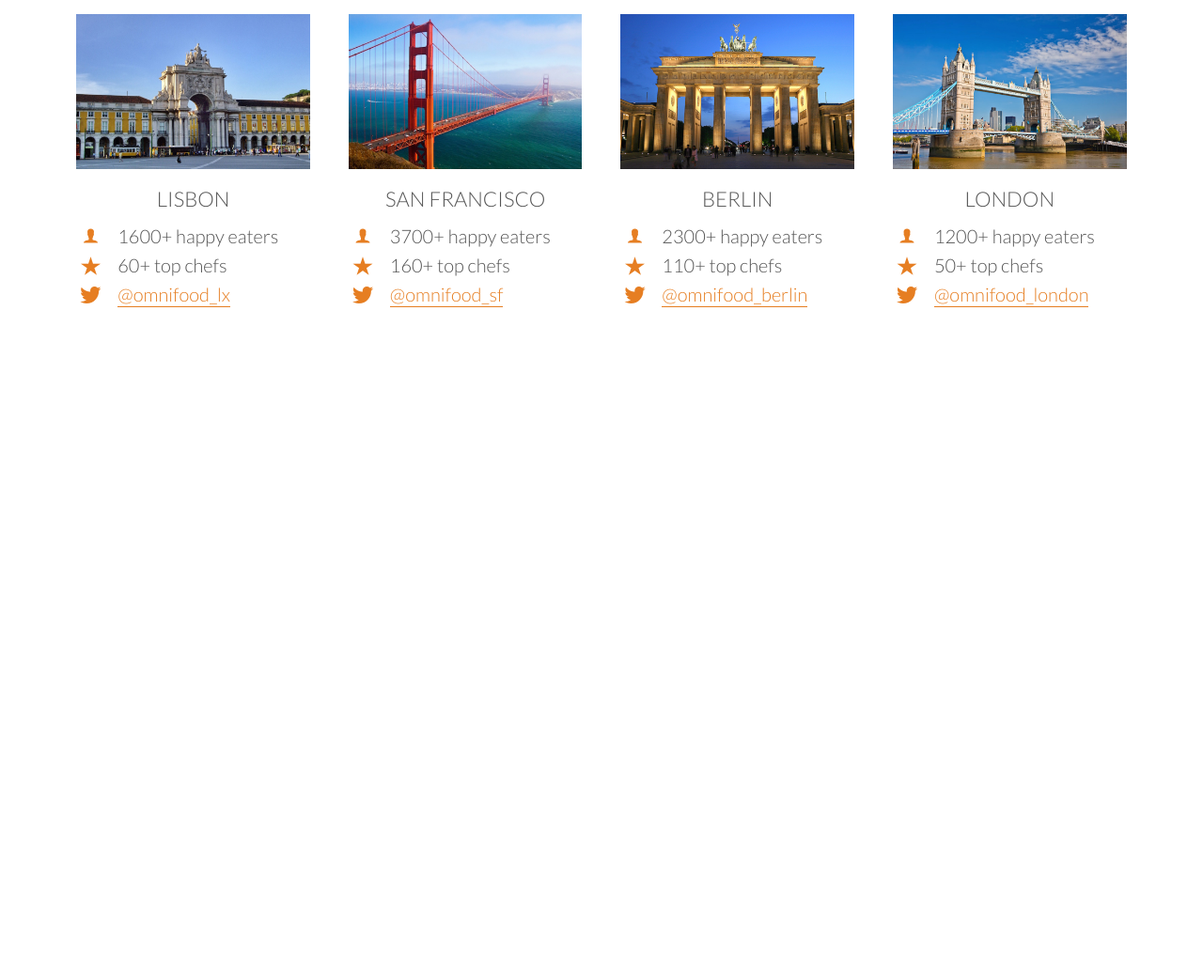
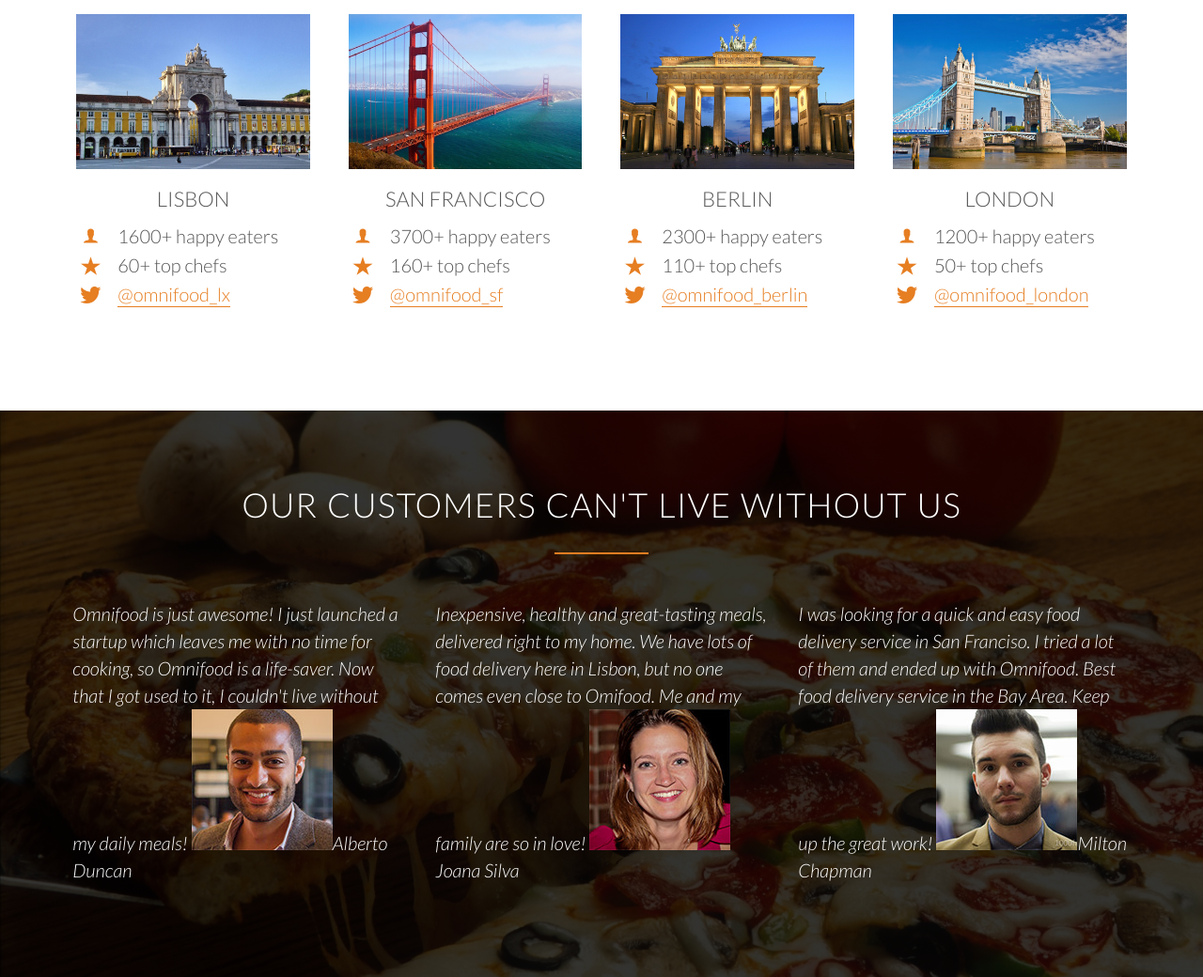
Before and after one commit to thabermeyer/omnifood-project, a website: page app/index.html in a window 1280 px wide. Shown: the part 2930-3970 px from the top of the page at 94% size. Before the commit the page ends 3367 px from the top, so only its background shows below. Drawn offline with Linux system fonts and the light colour scheme.

Commit message:
Working on testimonials section

```diff
--- a/app/assets/styles/base/_global.css
+++ b/app/assets/styles/base/_global.css
@@ -72,3 +72,12 @@ section {
     background-color: $lightGray;
 
 }
+
+#testimonials {
+
+    background-image: linear-gradient(rgba(0, 0, 0, 0.8), rgba(0, 0, 0, 0.8)), url(../../assets/images/back-customers.jpg);
+    background-size: cover;
+    background-attachment: fixed;
+    color: #fff;
+
+}
--- a/app/assets/styles/modules/_large-hero.css
+++ b/app/assets/styles/modules/_large-hero.css
@@ -5,6 +5,7 @@
         background-image: linear-gradient(rgba(0, 0, 0, 0.7), rgba(0, 0, 0, 0.7)), url(../../assets/images/hero.jpg);
         background-size: cover;
         background-position: center;
+        background-attachment: fixed;
         height: 100vh;
 
     }
--- /dev/null
+++ b/app/assets/styles/modules/_testimonials.css
@@ -0,0 +1,11 @@
+.testimonials {
+
+    &__block {
+
+        padding: 2%;
+        font-style: italic;
+        line-height: 145%;
+
+    }
+
+}
--- a/app/assets/styles/styles.css
+++ b/app/assets/styles/styles.css
@@ -7,6 +7,7 @@
 @import "modules/_meals";
 @import "modules/_how-it-works";
 @import "modules/_cities";
+@import "modules/_testimonials";
 @import "modules/_btn";
 @import "modules/_heading";
 @import "modules/_paragraph";
--- a/app/index.html
+++ b/app/index.html
@@ -302,6 +302,45 @@
 
     </section>
 
+    <section id="testimonials">
+
+        <div class="row">
+            <h2 class="heading heading__h2">Our customers can't live without us</h2>
+        </div>
+
+        <div class="row">
+
+            <div class="col span-1-of-3">
+
+                <blockquote class="testimonials__block">
+                    Omnifood is just awesome! I just launched a startup which leaves me with no time for cooking, so Omnifood is a life-saver. Now that I got used to it, I couldn't live without my daily meals!
+                    <cite><img src="/assets/images/customer-1.jpg" alt="Alberto Duncan">Alberto Duncan</cite>
+                </blockquote>
+
+            </div>
+
+            <div class="col span-1-of-3">
+
+                    <blockquote class="testimonials__block">
+                            Inexpensive, healthy and great-tasting meals, delivered right to my home. We have lots of food delivery here in Lisbon, but no one comes even close to Omifood. Me and my family are so in love!
+                        <cite><img src="/assets/images/customer-2.jpg" alt="Joana Silva">Joana Silva</cite>
+                    </blockquote>
+
+            </div>
+
+            <div class="col span-1-of-3">
+
+                    <blockquote class="testimonials__block">
+                            I was looking for a quick and easy food delivery service in San Franciso. I tried a lot of them and ended up with Omnifood. Best food delivery service in the Bay Area. Keep up the great work!
+                        <cite><img src="/assets/images/customer-3.jpg" alt="Milton Chapman">Milton Chapman</cite>
+                    </blockquote>
+
+            </div>
+
+        </div>
+
+    </section>
+
 </body>
 
 </html>
--- a/app/temp/styles/styles.css
+++ b/app/temp/styles/styles.css
@@ -416,6 +416,15 @@ section {
 
 }
 
+#testimonials {
+
+    background-image: linear-gradient(rgba(0, 0, 0, 0.8), rgba(0, 0, 0, 0.8)), url(../../assets/images/back-customers.jpg);
+    background-size: cover;
+    background-attachment: fixed;
+    color: #fff;
+
+}
+
 /*  SECTIONS  ============================================================================= */
 
 .section {
@@ -2968,6 +2977,7 @@ section {
         background-image: linear-gradient(rgba(0, 0, 0, 0.7), rgba(0, 0, 0, 0.7)), url(../../assets/images/hero.jpg);
         background-size: cover;
         background-position: center;
+        background-attachment: fixed;
         height: 100vh;
 
     }
@@ -3151,6 +3161,14 @@ section {
 
         }
 
+.testimonials__block {
+
+        padding: 2%;
+        font-style: italic;
+        line-height: 145%;
+
+    }
+
 .btn__app img {
 
         height: 50px;
```
Also changed, not shown: app/assets/styles/modules/_cities.css (line endings or trailing spaces).
